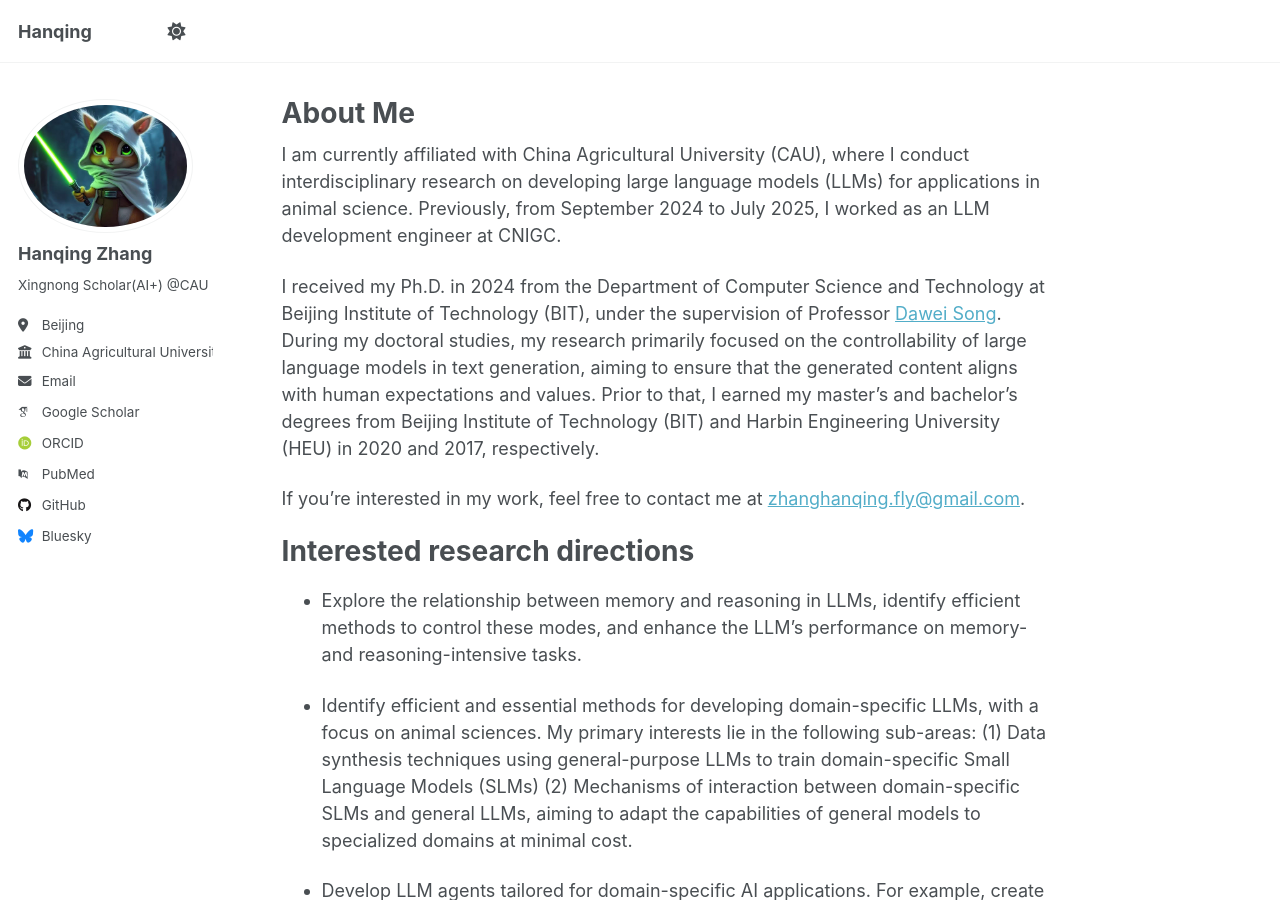
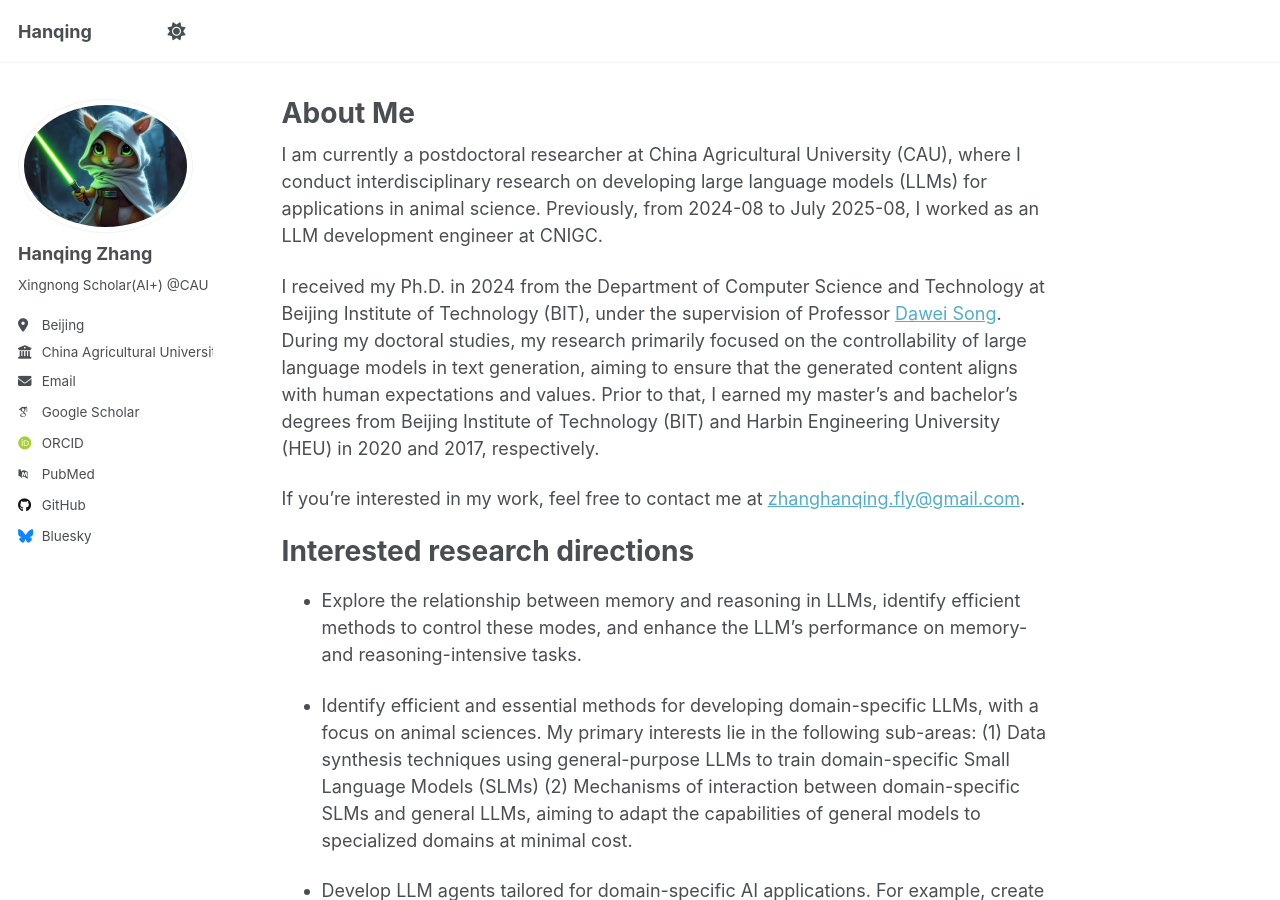
Before and after one commit to littlehacker26/hanqing.github.io, a Jekyll site: the page built from _pages/about.md, in a window 1280 px wide and 900 px high. Built offline with Jekyll 4.4.1, drawn with Linux system fonts in a browser that asks for light colours; some web fonts are replaced; a script that is not in the unit is left out.

Commit message:
Update about.md

```diff
--- a/_pages/about.md
+++ b/_pages/about.md
@@ -7,7 +7,7 @@ redirect_from:
   - /about.html
 ---
 
-I am currently affiliated with China Agricultural University (CAU), where I conduct interdisciplinary research on developing large language models (LLMs) for applications in animal science. Previously, from September 2024 to July 2025, I worked as an LLM development engineer at CNIGC.
+I am currently a postdoctoral researcher at China Agricultural University (CAU), where I conduct interdisciplinary research on developing large language models (LLMs) for applications in animal science. Previously, from  2024-08  to July 2025-08, I worked as an LLM development engineer at CNIGC.
 
 I received my Ph.D. in 2024 from the Department of Computer Science and Technology at Beijing Institute of Technology (BIT), under the supervision of Professor [Dawei Song](https://scholar.google.com.hk/citations?user=PCTA8yAAAAAJ&hl=zh-CN). During my doctoral studies, my research primarily focused on the controllability of large language models in text generation, aiming to ensure that the generated content aligns with human expectations and values. Prior to that, I earned my master's and bachelor's degrees from Beijing Institute of Technology (BIT) and Harbin Engineering University (HEU) in 2020 and 2017, respectively.
 
```
